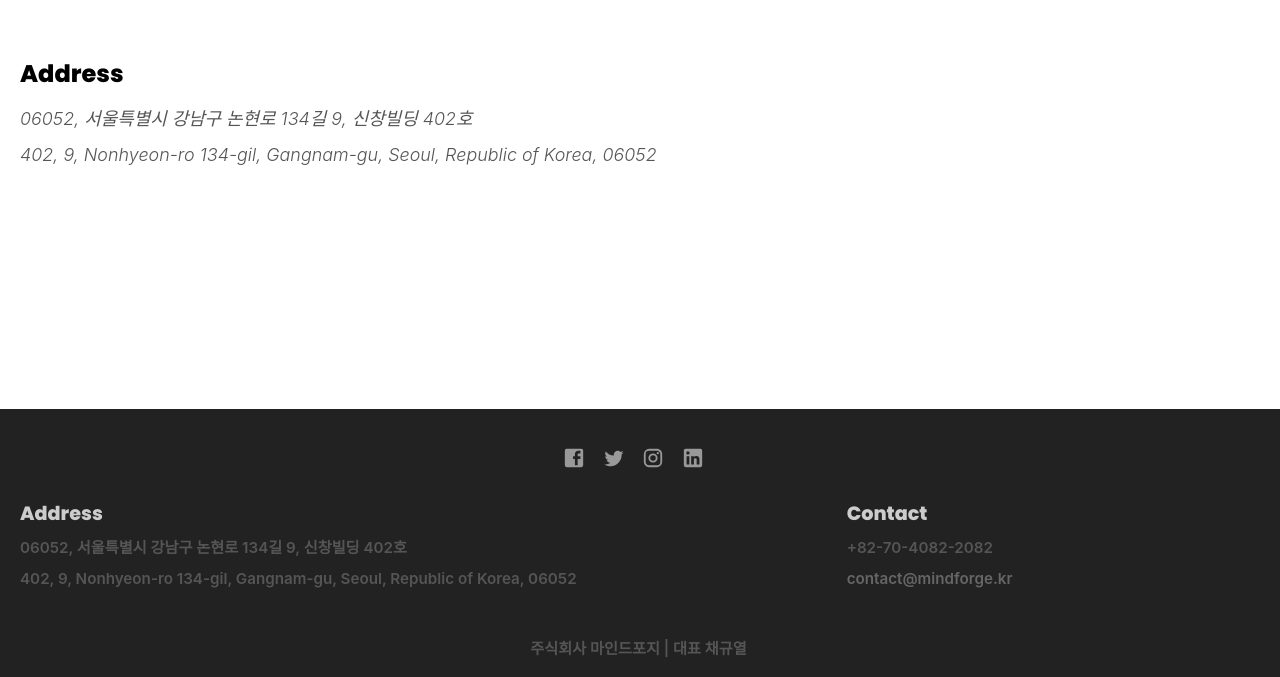
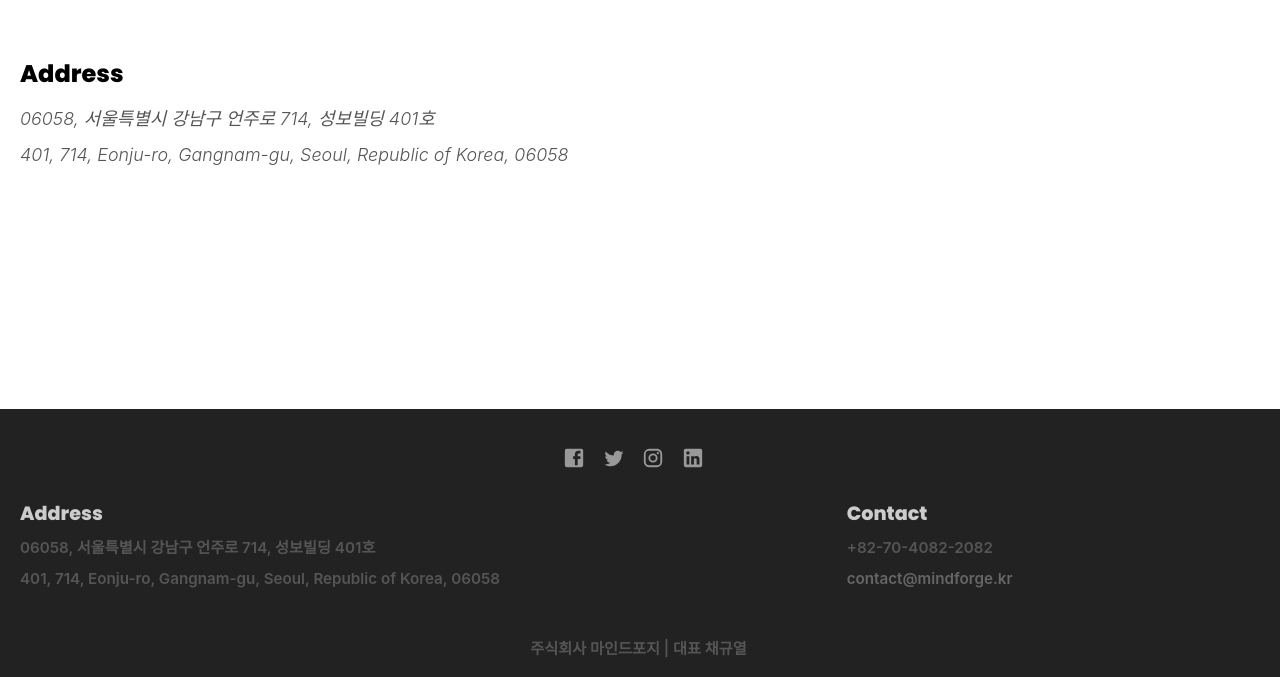
Before and after one commit to codebaragi23/mindforge, a Jekyll site: the page built from _pages/contactus.html, in a window 1280 px wide. Shown: the part 1094-1771 px from the top of the page. Built offline with Jekyll 4.4.1, drawn with Linux system fonts in a browser that asks for light colours; some web fonts are replaced; some of the changed text lies outside the part shown.

Commit message:
회사 주소 변경

```diff
--- a/_config.yml
+++ b/_config.yml
@@ -1,4 +1,7 @@
 title: (주)마인드포지 \| Mind Forge
+
+host: "0.0.0.0"
+port: 4000
 
 baseurl:
 url: https://mindforge.kr
--- a/_data/company.yml
+++ b/_data/company.yml
@@ -3,4 +3,4 @@ description: 대표 채규열
 contact:
   tel: +82-70-4082-2082
   mailto: contact@mindforge.kr
-address: 06052, 서울특별시 강남구 논현로 134길 9, 신창빌딩 402호 <br>402, 9, Nonhyeon-ro 134-gil, Gangnam-gu, Seoul, Republic of Korea, 06052
+address: 06058, 서울특별시 강남구 언주로 714, 성보빌딩 401호 <br>401, 714, Eonju-ro, Gangnam-gu, Seoul, Republic of Korea, 06058
```
Also changed, not shown: 1 other file.
